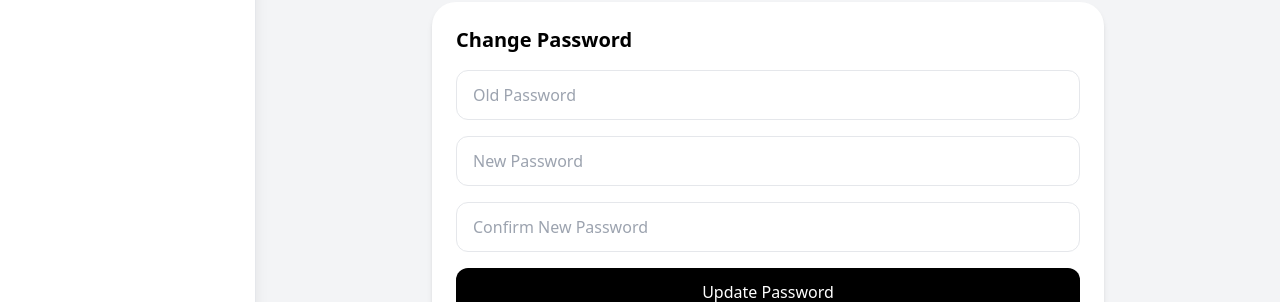
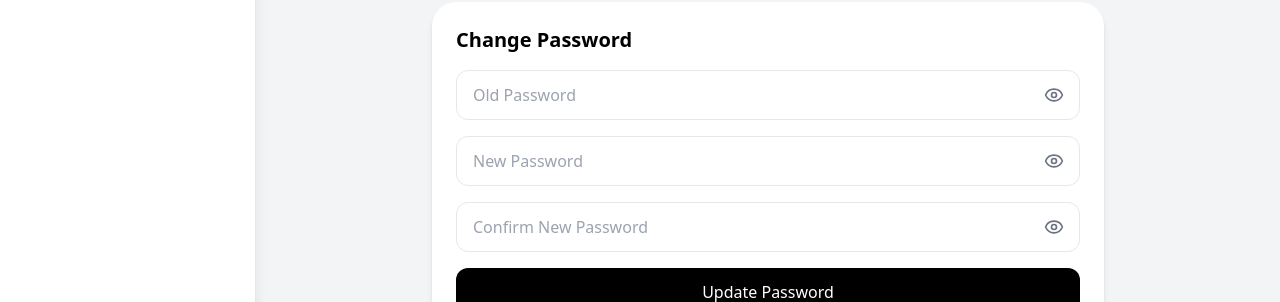
Before and after one commit to khizr-ameer/PROSAFTEY-Orders-App-Frontend, a React (Vite) app: page /profile in a window 1280 px wide. Shown: the part 286-588 px from the top of the page. Built offline with nearby package versions, Linux system fonts and the light colour scheme; no server answers; sample sign-in values are in the browser's storage.

Commit message:
add eye icon for password field in profile

```diff
--- a/src/pages/Profile.jsx
+++ b/src/pages/Profile.jsx
@@ -1,7 +1,7 @@
 import { useState, useEffect } from "react";
 import OwnerLayout from "../layouts/OwnerLayout";
 import StaffLayout from "../layouts/StaffLayout";
-import { LogOut } from "lucide-react";
+import { LogOut, Eye, EyeOff } from "lucide-react";
 import { useNavigate } from "react-router-dom";
 import axios from "../api/axios";
 import { jwtDecode } from "jwt-decode";
@@ -15,6 +15,10 @@ export default function Profile() {
     newPassword: "",
     confirmPassword: "",
   });
+
+  const [showOld, setShowOld] = useState(false);
+  const [showNew, setShowNew] = useState(false);
+  const [showConfirm, setShowConfirm] = useState(false);
 
   const [loading, setLoading] = useState(false);
   const [loadingUser, setLoadingUser] = useState(true);
@@ -110,7 +114,7 @@ export default function Profile() {
   }
 
   // =========================
-  // Choose Layout based on TOKEN role (FIX)
+  // Choose Layout based on TOKEN role
   // =========================
   const LayoutWrapper =
     roleFromToken === "OWNER" ? OwnerLayout : StaffLayout;
@@ -140,35 +144,65 @@ export default function Profile() {
         >
           <h2 className="text-xl font-semibold">Change Password</h2>
 
+          {/* Old Password */}
+          <div className="relative">
             <input
-            type="password"
+              type={showOld ? "text" : "password"}
               name="oldPassword"
               value={form.oldPassword}
               onChange={handleChange}
               placeholder="Old Password"
               required
-            className="w-full border rounded-xl px-4 py-3"
+              className="w-full border rounded-xl px-4 py-3 pr-12"
             />
+            <button
+              type="button"
+              onClick={() => setShowOld(!showOld)}
+              className="absolute right-4 top-1/2 -translate-y-1/2 text-gray-500"
+            >
+              {showOld ? <EyeOff size={20} /> : <Eye size={20} />}
+            </button>
+          </div>
 
+          {/* New Password */}
+          <div className="relative">
             <input
-            type="password"
+              type={showNew ? "text" : "password"}
               name="newPassword"
               value={form.newPassword}
               onChange={handleChange}
               placeholder="New Password"
               required
-            className="w-full border rounded-xl px-4 py-3"
+              className="w-full border rounded-xl px-4 py-3 pr-12"
             />
+            <button
+              type="button"
+              onClick={() => setShowNew(!showNew)}
+              className="absolute right-4 top-1/2 -translate-y-1/2 text-gray-500"
+            >
+              {showNew ? <EyeOff size={20} /> : <Eye size={20} />}
+            </button>
+          </div>
 
+          {/* Confirm Password */}
+          <div className="relative">
             <input
-            type="password"
+              type={showConfirm ? "text" : "password"}
               name="confirmPassword"
               value={form.confirmPassword}
               onChange={handleChange}
               placeholder="Confirm New Password"
               required
-            className="w-full border rounded-xl px-4 py-3"
+              className="w-full border rounded-xl px-4 py-3 pr-12"
             />
+            <button
+              type="button"
+              onClick={() => setShowConfirm(!showConfirm)}
+              className="absolute right-4 top-1/2 -translate-y-1/2 text-gray-500"
+            >
+              {showConfirm ? <EyeOff size={20} /> : <Eye size={20} />}
+            </button>
+          </div>
 
           <button
             type="submit"
--- a/src/pages/staff/StaffDashboard.jsx
+++ b/src/pages/staff/StaffDashboard.jsx
@@ -12,7 +12,7 @@ export default function Dashboard() {
     const fetchDashboard = async () => {
       setLoading(true);
       try {
-        const res = await axios.get("/dashboard/owner"); // Same API
+        const res = await axios.get("/dashboard/owner"); // Call API
         const data = res.data;
 
         setStats([
```
Lines whose indentation alone changed are shown as unchanged.
